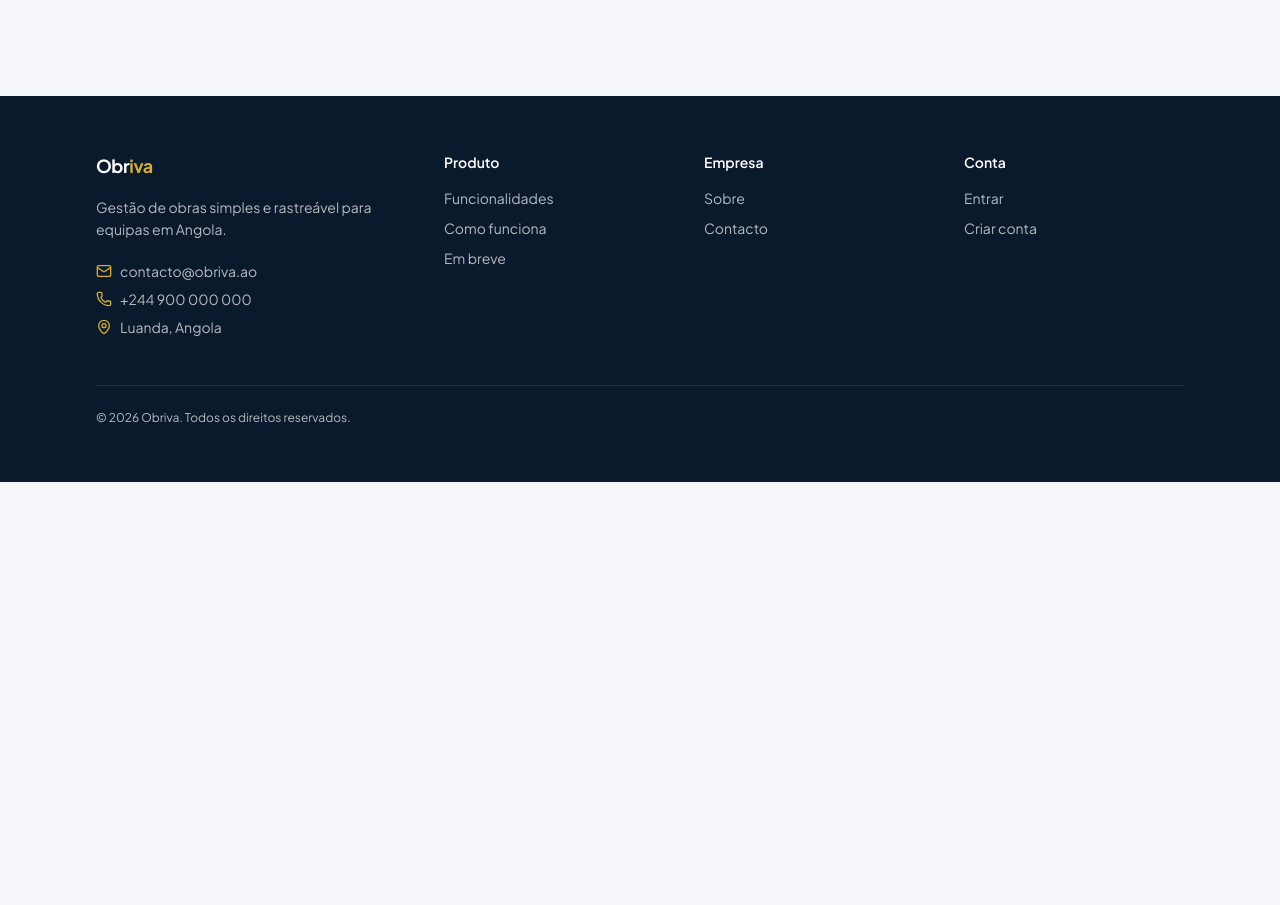
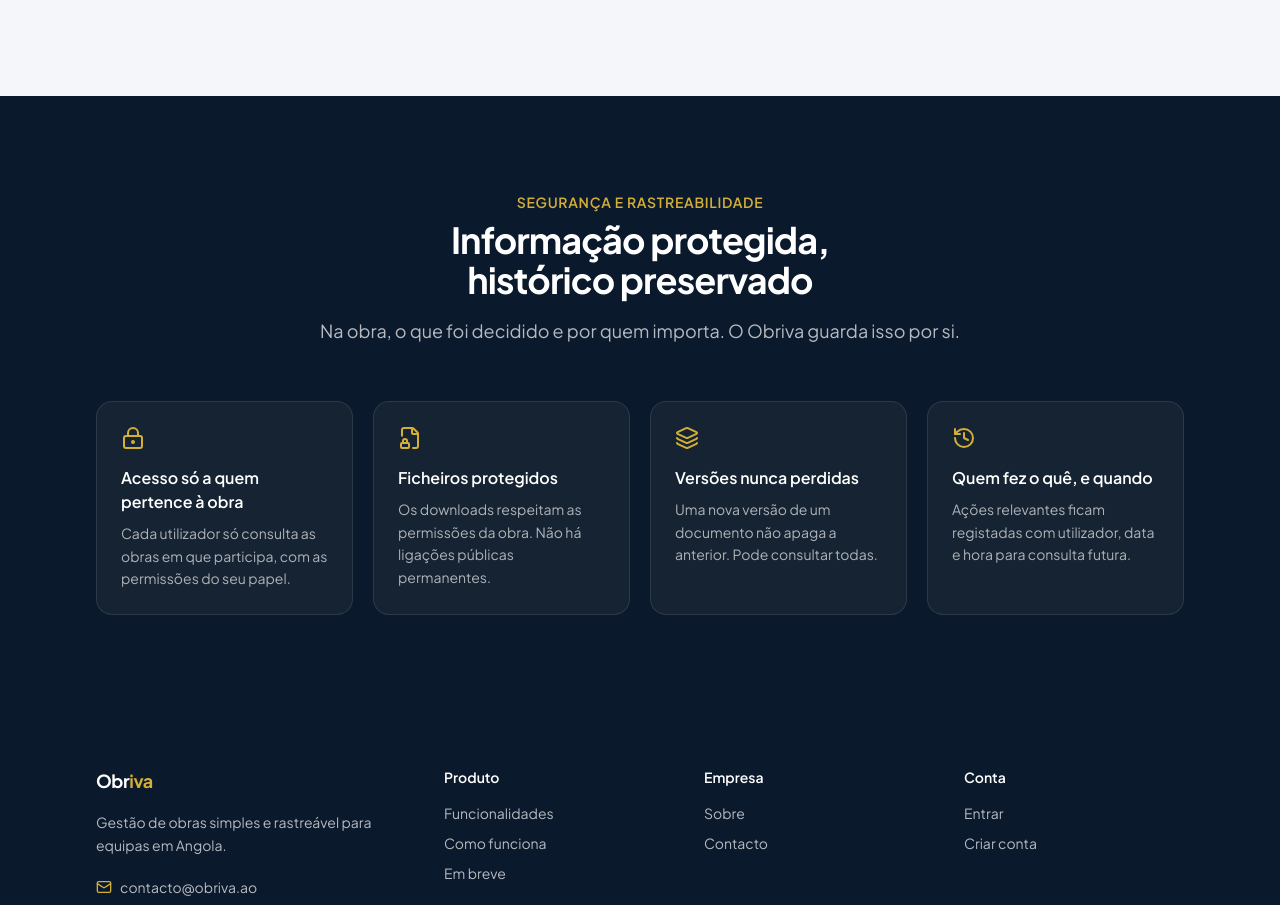
Before and after one commit to Obriva-org/Frontend_Obriva, a Next.js app: page / in a window 1280 px wide. Shown: the part 2830-3735 px from the top of the page. Before the commit the page ends 3312 px from the top, so only its background shows below. Built offline with nearby package versions, Linux system fonts and the light colour scheme.

Commit message:
feat: added component Security in project

```diff
--- a/src/app/(public)/page.tsx
+++ b/src/app/(public)/page.tsx
@@ -3,6 +3,7 @@ import { Hero } from "@/components/landing/Hero";
 import { HowItWorks } from "@/components/landing/HowItWorks";
 import { ProblemStrip } from "@/components/landing/ProblemStrip";
 import { Roles } from "@/components/landing/Roles";
+import { Security } from "@/components/landing/Security";
 
 export default function LandingPage() {
   return (
@@ -12,6 +13,7 @@ export default function LandingPage() {
       <Features/>
       <HowItWorks/>
       <Roles/>
+      <Security/>
     </>
   );
 }
--- /dev/null
+++ b/src/components/landing/Security.tsx
@@ -0,0 +1,54 @@
+import { Container } from "@/components/ui/Container";
+import { SectionHeading } from "@/components/ui/SectionHeading";
+import { FileLock2, History, Layers, LockKeyhole, type LucideIcon } from "lucide-react";
+
+const points: { icon: LucideIcon; title: string; text: string }[] = [
+  {
+    icon: LockKeyhole,
+    title: "Acesso só a quem pertence à obra",
+    text: "Cada utilizador só consulta as obras em que participa, com as permissões do seu papel.",
+  },
+  {
+    icon: FileLock2,
+    title: "Ficheiros protegidos",
+    text: "Os downloads respeitam as permissões da obra. Não há ligações públicas permanentes.",
+  },
+  {
+    icon: Layers,
+    title: "Versões nunca perdidas",
+    text: "Uma nova versão de um documento não apaga a anterior. Pode consultar todas.",
+  },
+  {
+    icon: History,
+    title: "Quem fez o quê, e quando",
+    text: "Ações relevantes ficam registadas com utilizador, data e hora para consulta futura.",
+  },
+];
+
+export function Security() {
+  return (
+    <section className="bg-brand-navy py-20 sm:py-24">
+      <Container>
+        <SectionHeading
+          tone="dark"
+          eyebrow="Segurança e rastreabilidade"
+          title="Informação protegida, histórico preservado"
+          description="Na obra, o que foi decidido e por quem importa. O Obriva guarda isso por si."
+        />
+
+        <div className="mt-14 grid gap-5 sm:grid-cols-2 lg:grid-cols-4">
+          {points.map(({ icon: Icon, title, text }) => (
+            <div
+              key={title}
+              className="rounded-2xl border border-white/10 bg-brand-navy-light/60 p-6"
+            >
+              <Icon className="h-6 w-6 text-brand-gold" aria-hidden />
+              <h3 className="mt-4 text-base font-semibold text-white">{title}</h3>
+              <p className="mt-2 text-sm leading-relaxed text-white/65">{text}</p>
+            </div>
+          ))}
+        </div>
+      </Container>
+    </section>
+  );
+}
```
